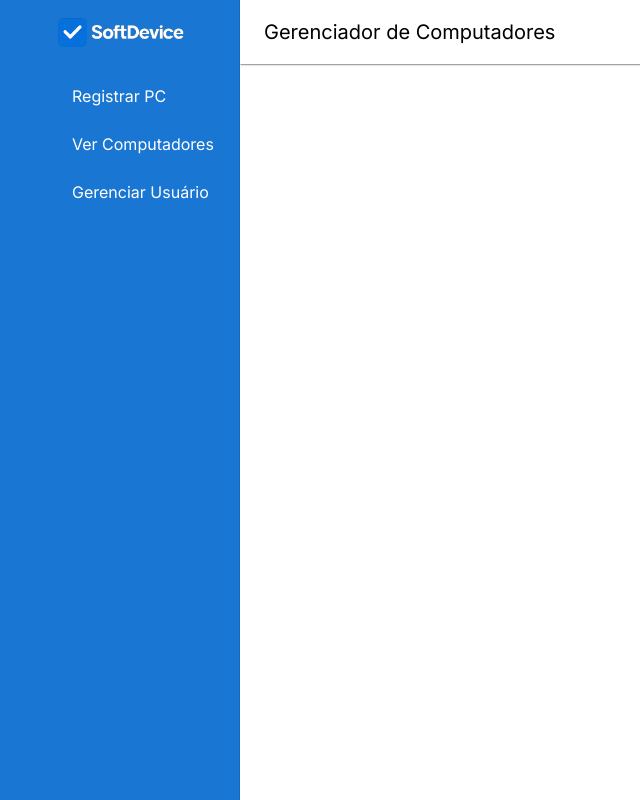
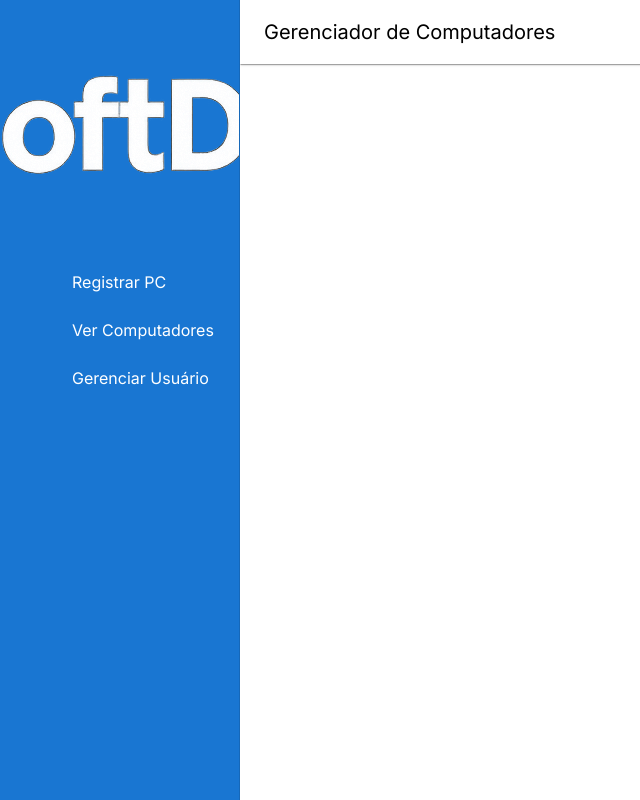
Before and after one commit to vilippi/gerenciador-computadores-v2, a React (Vite) app in the folder frontend/: page / in a window 1280 px wide. Shown: the whole page, without its empty margins (0-640 px from the left). Built offline with nearby package versions, Linux system fonts and the light colour scheme; some icons are missing.

Commit message:
Update Sidebar.jsx

```diff
--- a/frontend/components/common/Sidebar.jsx
+++ b/frontend/components/common/Sidebar.jsx
@@ -38,12 +38,7 @@ const Sidebar = ({ onRegistrar, onListar, onGerenciarUsuario, children }) => {
             >
                 {/* Logo no topo */}
                 <Toolbar sx={{ justifyContent: 'center', }}>
-                    <Box
-                        component="img"
-                        src="../../public/logo_softdevice_transparent.png"
-                        alt="Logo"
-                        sx={{ width: '100%', maxWidth: '150px', }}
-                    />
+                    <img src="/logo_softdevice_transparent.png" alt="Logo" />
                 </Toolbar>
                 <Box sx={{ overflow: 'auto' }}>
                     <List>
```
